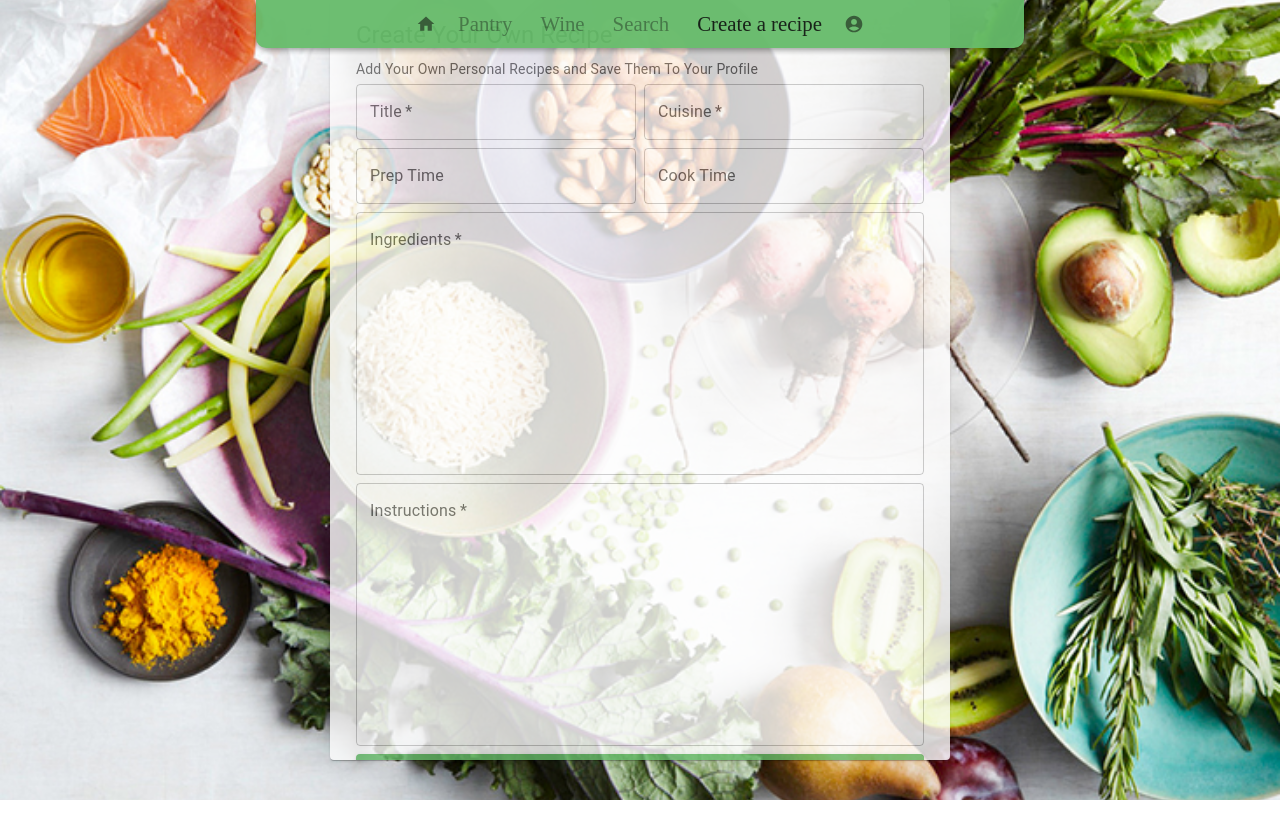
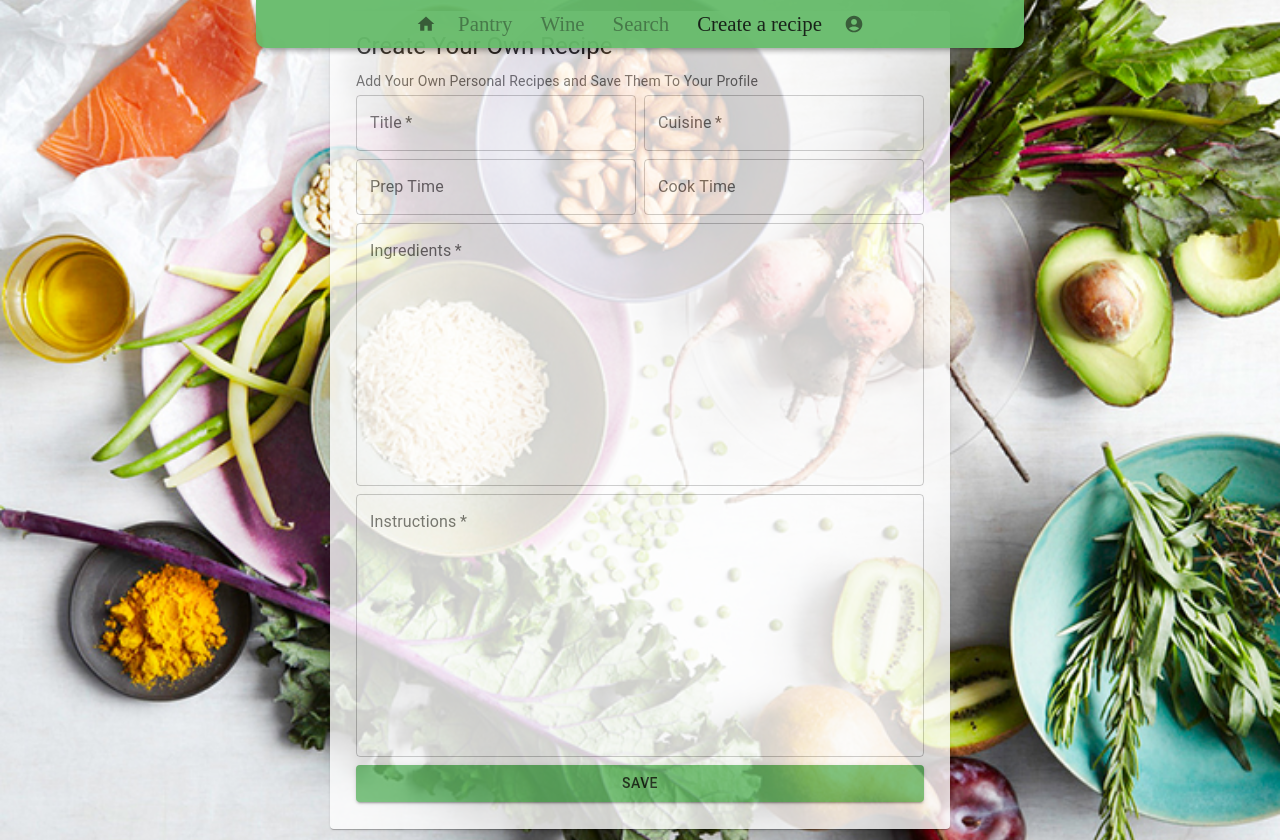
Before and after one commit to FS-Capstone/Waste-Not, a React (Create React App) app: page /create-recipe in a window 1280 px wide. Before the commit the page ends 800 px from the top, so only its background shows below. Built offline with nearby package versions, Linux system fonts and the light colour scheme; no server answers.

Commit message:
fix margins on create form again ugh

```diff
--- a/public/styles.css
+++ b/public/styles.css
@@ -58,7 +58,7 @@ body, html {
 }
 .createForm {
   display: flex;
-  height: 95vh;
+  height: 105vh;
   align-items: center;
   flex-direction: column;
   justify-content: center;
--- a/src/components/CreateRecipe.js
+++ b/src/components/CreateRecipe.js
@@ -11,7 +11,7 @@ import { styled } from '@mui/system';
 import ConfirmationDialog from './ConfirmationDialog';
 
 const CreateRecipeBackground = styled('div')({
-    height: '100vh',
+    height: '105vh',
     minHeight: '100vh',
     color: 'white',
     backgroundImage: 'url("/images/LandingPage3.jpg")',
```
